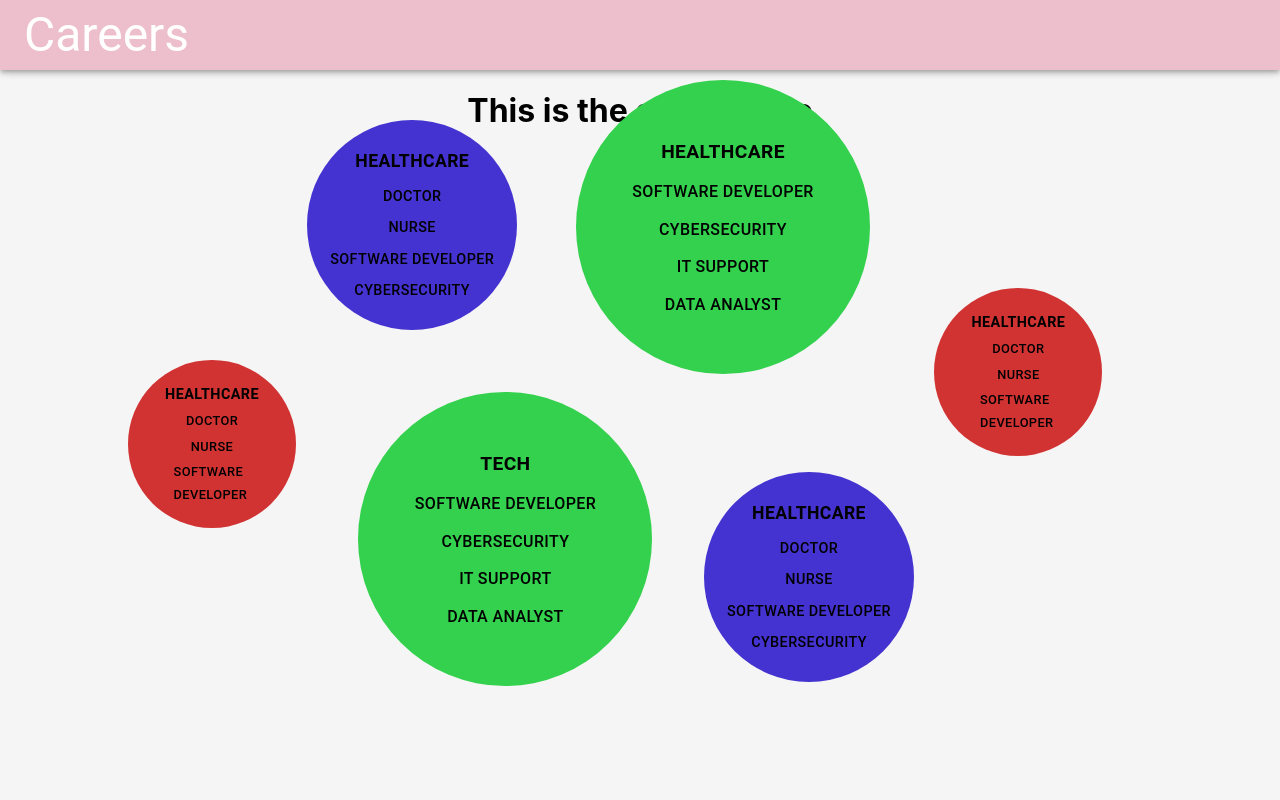
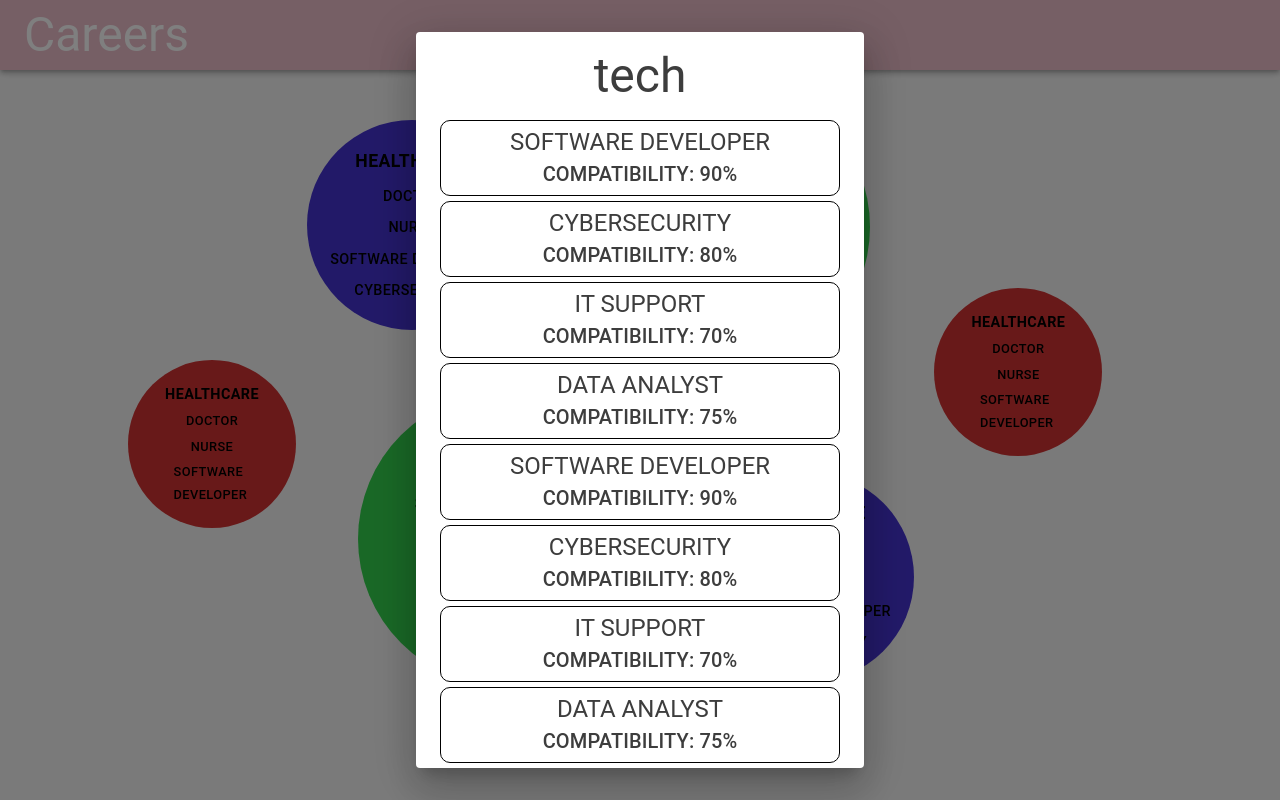
Before and after one commit to MatteoCati/OxfordHack2022, a React (Create React App) app in the folder frontend/: page /graph in a window 1280 px wide. Both pictures are taken after a click on the button 505 px from the left and 539 px from the top of the page. Built offline with nearby package versions, Linux system fonts and the light colour scheme; data requests are answered from the project's data file.

Commit message:
Add dialog window in graph page

```diff
--- a/frontend/db.json
+++ b/frontend/db.json
@@ -35,34 +35,42 @@
         "percentage" : 90,
         "roles" : [
           {
+            "id": 1,
             "name": "software developer",
             "percentage" : 90
           },
           {
+            "id": 1,
             "name": "cybersecurity",
             "percentage" : 80
           },
           {
+            "id": 1,
             "name": "IT support",
             "percentage" : 70
           },
           {
+            "id": 1,
             "name": "data analyst",
             "percentage" : 75
           },
           {
+            "id": 1,
             "name": "software developer",
             "percentage" : 90
           },
           {
+            "id": 1,
             "name": "cybersecurity",
             "percentage" : 80
           },
           {
+            "id": 1,
             "name": "IT support",
             "percentage" : 70
           },
           {
+            "id": 1,
             "name": "data analyst",
             "percentage" : 75
           }
@@ -73,18 +81,22 @@
         "percentage": 70,
         "roles" : [
           {
+            "id": 1,
             "name": "software developer",
             "percentage" : 90
           },
           {
+            "id": 1,
             "name": "cybersecurity",
             "percentage" : 80
           },
           {
+            "id": 1,
             "name": "IT support",
             "percentage" : 70
           },
           {
+            "id": 1,
             "name": "data analyst",
             "percentage" : 75
           }
@@ -95,26 +107,32 @@
         "percentage": 70,
         "roles" : [
           {
+            "id": 1,
             "name": "doctor",
             "percentage" : 70
           },
           {
+            "id": 1,
             "name": "nurse",
             "percentage" : 60
           },
           {
+            "id": 1,
             "name": "software developer",
             "percentage" : 90
           },
           {
+            "id": 1,
             "name": "cybersecurity",
             "percentage" : 80
           },
           {
+            "id": 1,
             "name": "IT support",
             "percentage" : 70
           },
           {
+            "id": 1,
             "name": "data analyst",
             "percentage" : 75
           }
@@ -125,26 +143,32 @@
         "percentage": 70,
         "roles" : [
           {
+            "id": 1,
             "name": "doctor",
             "percentage" : 70
           },
           {
+            "id": 1,
             "name": "nurse",
             "percentage" : 60
           },
           {
+            "id": 1,
             "name": "software developer",
             "percentage" : 90
           },
           {
+            "id": 1,
             "name": "cybersecurity",
             "percentage" : 80
           },
           {
+            "id": 1,
             "name": "IT support",
             "percentage" : 70
           },
           {
+            "id": 1,
             "name": "data analyst",
             "percentage" : 75
           }
@@ -155,26 +179,32 @@
         "percentage": 70,
         "roles" : [
           {
+            "id": 1,
             "name": "doctor",
             "percentage" : 70
           },
           {
+            "id": 1,
             "name": "nurse",
             "percentage" : 60
           },
           {
+            "id": 1,
             "name": "software developer",
             "percentage" : 90
           },
           {
+            "id": 1,
             "name": "cybersecurity",
             "percentage" : 80
           },
           {
+            "id": 1,
             "name": "IT support",
             "percentage" : 70
           },
           {
+            "id": 1,
             "name": "data analyst",
             "percentage" : 75
           }
@@ -185,26 +215,32 @@
         "percentage": 70,
         "roles" : [
           {
+            "id": 1,
             "name": "doctor",
             "percentage" : 70
           },
           {
+            "id": 1,
             "name": "nurse",
             "percentage" : 60
           },
           {
+            "id": 1,
             "name": "software developer",
             "percentage" : 90
           },
           {
+            "id": 1,
             "name": "cybersecurity",
             "percentage" : 80
           },
           {
+            "id": 1,
             "name": "IT support",
             "percentage" : 70
           },
           {
+            "id": 1,
             "name": "data analyst",
             "percentage" : 75
           }
--- a/frontend/src/GraphPage.tsx
+++ b/frontend/src/GraphPage.tsx
@@ -2,11 +2,14 @@ import CategoryButton from './components/CategoryButton';
 import config from "./config"
 import { useEffect, useState } from "react";
 import { ICategory } from './common';
+import RolesDialog from "./RolesDialog";
 
 // need a list of categories that we will get from the request and pass a category to a custom button object
 
 function GraphPage() {
     const [categories, setCategories] = useState<ICategory[]>([])
+    const [dialogOpen, setDialogOpen] = useState<boolean>(false)
+    const [dialogContent, setDialogContent] = useState<ICategory>()
     const coordinates = [
         ["10%", "45%"], //small
         ["73%", "36%"], //small
@@ -26,6 +29,10 @@ function GraphPage() {
          })
      }, []);
 
+    const handleDialogClose = ()=> {
+        setDialogOpen(false)
+    }
+
     return (
       <div>
         <h1>This is the graph page</h1>
@@ -37,9 +44,14 @@ function GraphPage() {
                 rating={Math.floor(counter/2)}
                 left={coordinates[counter][0]}
                 top={coordinates[counter][1]}
+                onClick={() => {
+                    setDialogContent(category)
+                    setDialogOpen(true)
+                }}
                 />
             );
         })}
+         <RolesDialog category={dialogContent!} open={dialogOpen} onClose={handleDialogClose}/>
       </div>
     );
   }
--- /dev/null
+++ b/frontend/src/RolesDialog.tsx
@@ -0,0 +1,62 @@
+import {Button, Dialog, DialogContent, DialogTitle, Typography} from "@mui/material";
+import {FC} from "react";
+import {ICategory, IRole} from "./common";
+import config from "./config";
+import { useNavigate } from "react-router-dom";
+
+//import CloseIcon from '@mui/icons-material/Close';
+
+
+interface RoleCardProps {
+    role: IRole
+}
+
+const RoleCard: FC<RoleCardProps> = ({role}) => {
+
+    const navigate=useNavigate()
+    const containerStyle = {
+        display: "flex",
+        flexDirection: "column",
+        padding: "5px",
+        border: "1px solid black",
+        borderRadius: "10px",
+        marginBottom: "5px",
+        width: "400px",
+        textDecoration: "none",
+        color: config.COLORS.TEXT
+    }
+    return <Button sx={containerStyle} component={"div"} onClick={() => navigate("/role/"+role.id)}>
+        <Typography variant={"h5"}>{role.name}</Typography>
+        <Typography variant={"h6"}>Compatibility: {role.percentage}%</Typography>
+    </Button>
+}
+
+
+interface RolesDialogProps {
+    open: boolean
+    onClose: () => void
+    category: ICategory | undefined
+}
+
+const RolesDialog: FC<RolesDialogProps> = ({open, onClose, category}) => {
+
+    const containerStyle = {
+        display: "flex",
+        flexDirection: "column",
+    }
+
+    if(!category) {
+        return <div></div>
+    }
+
+    return <Dialog open={open} onClose={onClose}>
+        <DialogTitle variant={"h3"} color={config.COLORS.TEXT} align={"center"}>
+            {category.name}
+            </DialogTitle>
+        <DialogContent sx={containerStyle}>
+            {category.roles.map(role => <RoleCard role={role}/>)}
+        </DialogContent>
+    </Dialog>
+}
+
+export default RolesDialog
--- a/frontend/src/common.tsx
+++ b/frontend/src/common.tsx
@@ -5,6 +5,7 @@ export interface ICategory {
 }
 
 export interface IRole {
+    id: number
     name: string,
     percentage: number,
 }
--- a/frontend/src/components/CategoryButton.tsx
+++ b/frontend/src/components/CategoryButton.tsx
@@ -9,9 +9,10 @@ interface ButtonProps{
     roles: IRole[],
     left: string,
     top: string,
+    onClick: () => void
 }
 
-const CategoryButton = ({name, rating, roles, left, top} : ButtonProps) => {
+const CategoryButton = ({name, rating, roles, left, top, onClick} : ButtonProps) => {
 
 
     let counter = rating == 0 ? 3 : (rating == 1 ? 4 : 4)
@@ -20,6 +21,7 @@ const CategoryButton = ({name, rating, roles, left, top} : ButtonProps) => {
         <Button
             className={ rating == 0 ? "btn-small" : (rating == 1 ? "btn-medium" : "btn-large")}
             sx={{color: 'black', left: {left}, top: {top}}}
+            onClick={onClick}
         >
             <List className="role-list">
                 <ListItem className={ rating == 0 ? "list-item-small" : (rating == 1 ? "list-item-medium" : "list-item-large")}>
```
